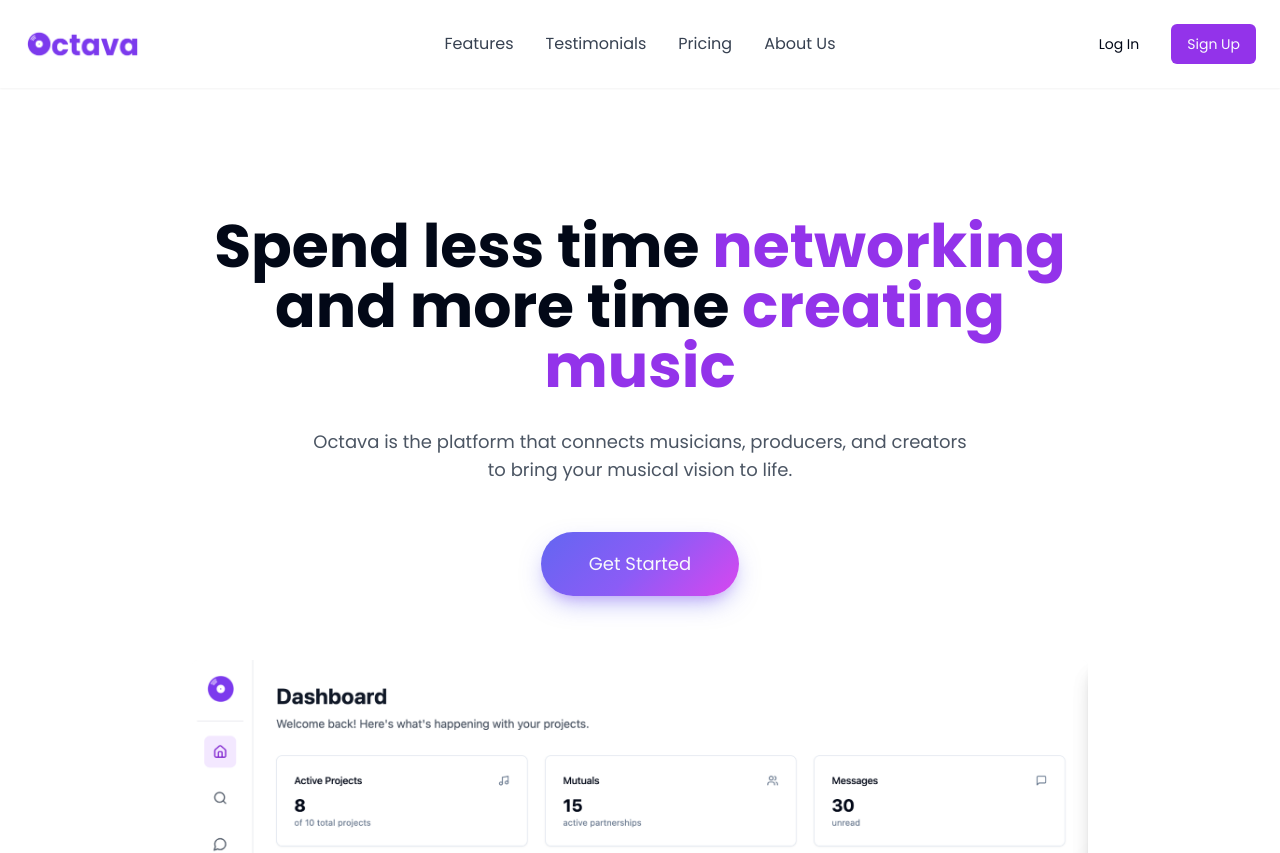
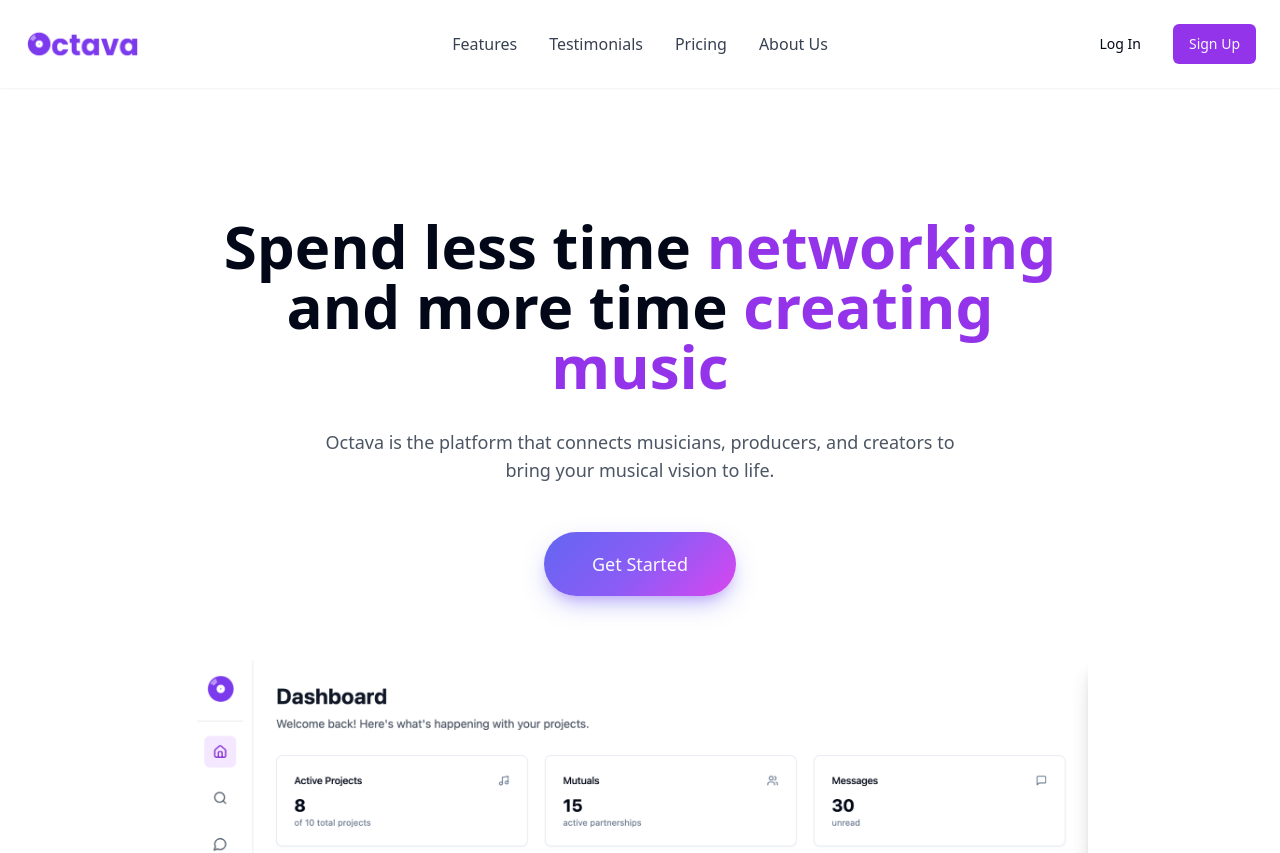
Before and after one commit to jackhwarner/octava-updated, a React (Vite) app: page / in a window 1280 px wide. Shown: the top 853 px of the page. Built offline with nearby package versions, Linux system fonts and the light colour scheme.

Commit message:
Reverted to commit 1cac5bfafa4d54ba9c46399950319263bd830836

```diff
--- a/index.html
+++ b/index.html
@@ -20,8 +20,6 @@
     <!-- Favicon -->
     <link rel="icon" href="/lovable-uploads/043384af-cd6e-491f-9d88-647aefc31723.png" type="image/png">
 
-    <!-- Add Poppins font from Google Fonts -->
-    <link href="https://fonts.googleapis.com/css2?family=Poppins:wght@400;600;700&display=swap" rel="stylesheet">
   </head>
 
   <body>
--- a/tailwind.config.ts
+++ b/tailwind.config.ts
@@ -18,10 +18,6 @@ export default {
 			}
 		},
 		extend: {
-			fontFamily: {
-				// Set Poppins as the default sans font
-				sans: ['Poppins', 'ui-sans-serif', 'system-ui', 'sans-serif'],
-			},
 			colors: {
 				border: 'hsl(var(--border))',
 				input: 'hsl(var(--input))',
```
